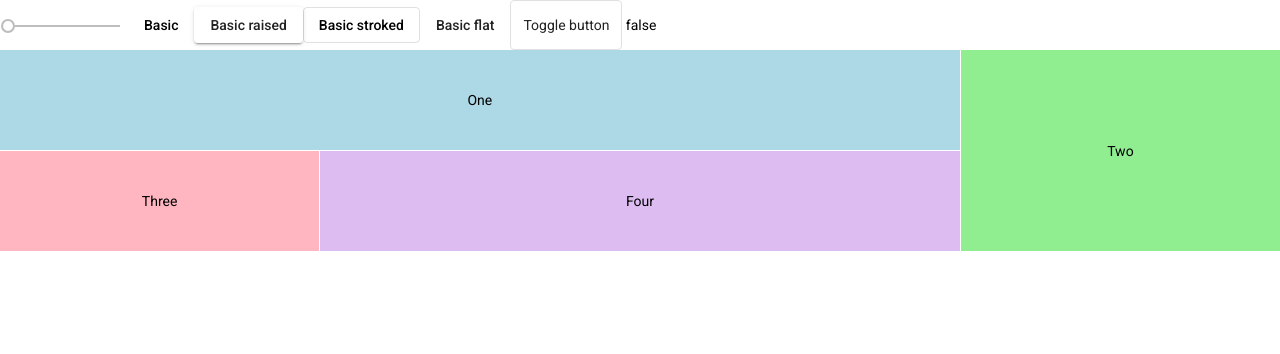
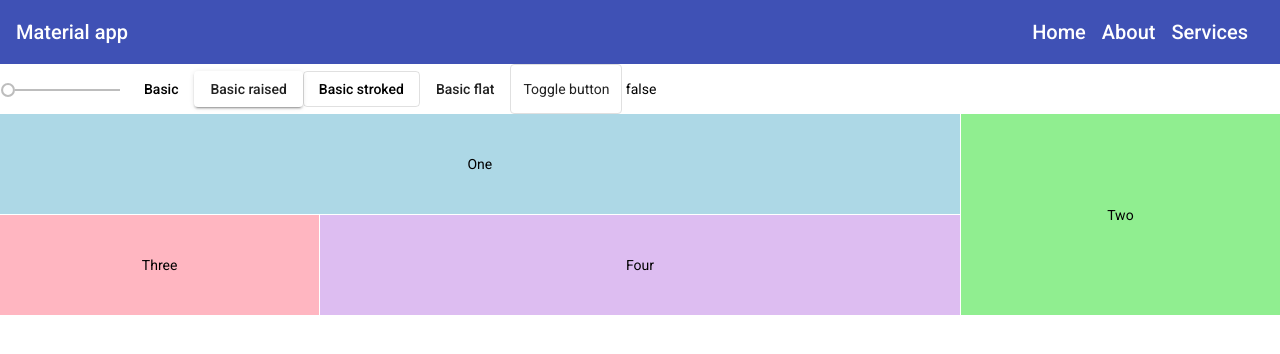
Before and after one commit to chandankray/Angular-Material, an Angular app: page / in a window 1280 px wide. Shown: the top 354 px of the page. Built offline with nearby package versions, Linux system fonts and the light colour scheme.

Commit message:
Added Navbar

```diff
--- a/src/app/app.component.html
+++ b/src/app/app.component.html
@@ -1,3 +1,13 @@
+<mat-toolbar color="primary" class="navbar">
+  <span>Material app</span>
+  <div>
+    <span>Home</span>
+    <span>About</span>
+    <span>Services</span>
+  </div>
+</mat-toolbar>
+
+
 <mat-slider min="1" max="100" step="1" value="1"></mat-slider>
 <button mat-button>Basic</button>
 <button mat-raised-button>Basic raised</button>
@@ -8,11 +18,7 @@
 {{toggleButton.checked}}
 
 <mat-grid-list cols="4" rowHeight="100px">
-  <mat-grid-tile
-      *ngFor="let tile of tiles"
-      [colspan]="tile.cols"
-      [rowspan]="tile.rows"
-      [style.background]="tile.color">
+  <mat-grid-tile *ngFor="let tile of tiles" [colspan]="tile.cols" [rowspan]="tile.rows" [style.background]="tile.color">
     {{tile.text}}
   </mat-grid-tile>
 </mat-grid-list>
--- a/src/app/app.component.scss
+++ b/src/app/app.component.scss
@@ -0,0 +1,8 @@
+.navbar{
+
+    justify-content: space-between;
+
+}
+span{
+    padding-right: 1rem;
+}
--- a/src/app/material/material.module.ts
+++ b/src/app/material/material.module.ts
@@ -4,13 +4,15 @@
 import {MatButtonModule} from '@angular/material/button';
 import {MatButtonToggleModule} from '@angular/material/button-toggle';
 import {MatIconModule} from '@angular/material/icon';
+import {MatToolbarModule} from '@angular/material/toolbar';
 
 const MaterialComponents=[
   MatSliderModule,
   MatGridListModule,
   MatButtonModule,
   MatButtonToggleModule,
-  MatIconModule
+  MatIconModule,
+  MatToolbarModule
 ];
 @NgModule({
   imports: [MaterialComponents],
```
Also changed, not shown: 1 other file (tests, documents, lock files or other folders).
